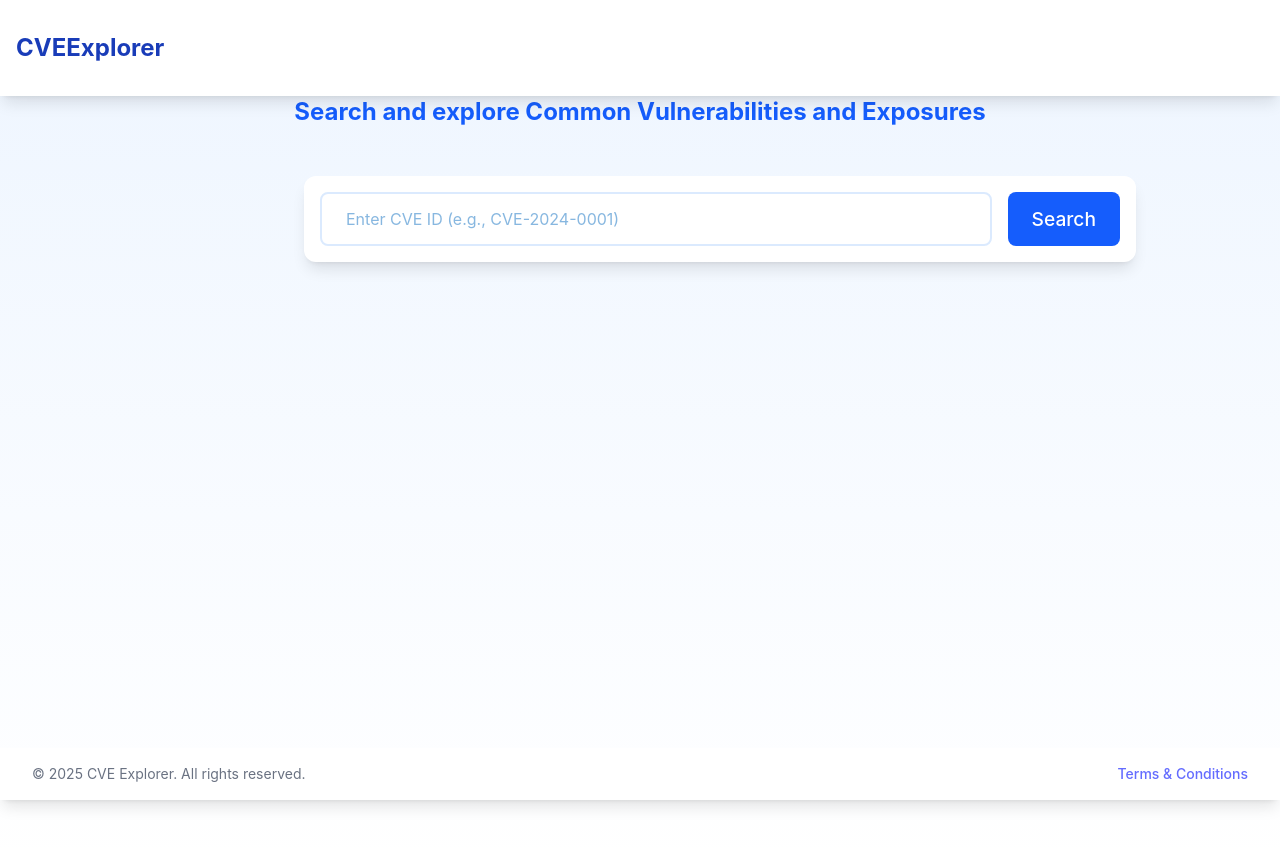
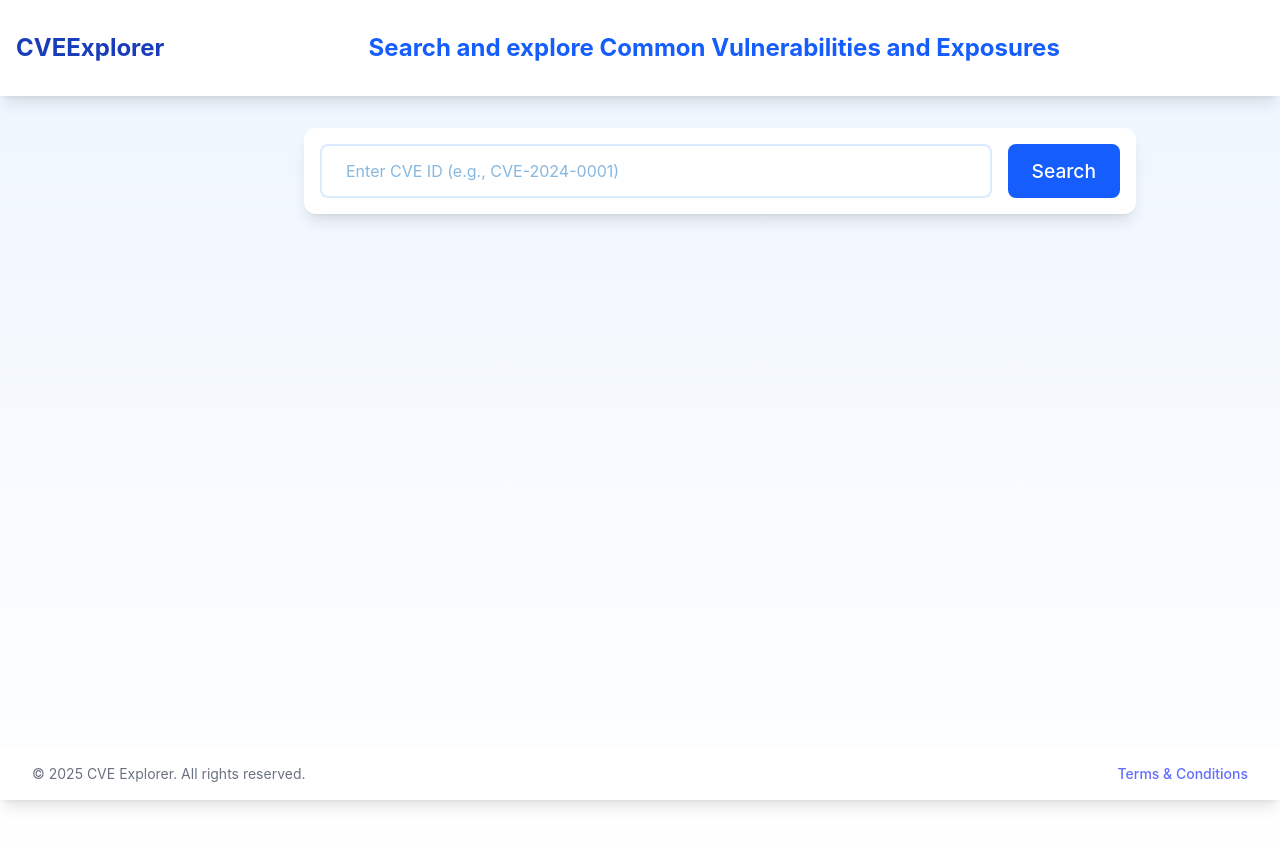
Before and after one commit to louisroehrs/CVEExplorer, a React (Vite) app in the folder client/: page / in a window 1280 px wide. Shown: the top 848 px of the page. Built offline with nearby package versions, Linux system fonts and the light colour scheme.

Commit message:
Better display and scrolling

```diff
--- a/client/src/App.tsx
+++ b/client/src/App.tsx
@@ -138,13 +138,13 @@ function App() {
         <nav className="py-8">
           <div className="w-full bg-white mx-auto shadow-lg px-4 fixed top-0 left-0">
             <div className="flex justify-between h-24">
-              <div className="flex">
-                <div className="flex-shrink-0 flex items-center">
+                <div className="flex flex-row justify-between w-full items-center">
                   <Link to="/" className="text-xl font-bold text-gray-800">
                     <h2 className="text-2xl font-bold text-blue-800">CVEExplorer</h2>
                   </Link>
+                  <p className="text-blue-600 text-2xl font-bold text-right left-48">Search and explore Common Vulnerabilities and Exposures</p>
+                  <div></div>
                 </div>
-              </div>
             </div>
           </div>
         </nav>
@@ -154,12 +154,9 @@ function App() {
             <Route path="/terms" element={<TermsAndConditions />} />
             <Route path="/" element={
               <div className="min-h-screen bg-gradient-to-b from-blue-50 to-white">
-                <div className="max-w-5xl mx-auto px-4 py-8">
-                  <div className="text-center mb-12">
-                    <p className="text-blue-600 text-2xl font-bold">Search and explore Common Vulnerabilities and Exposures</p>
-                  </div>
-
-                  <div id="scroller" className="bg-white rounded-xl shadow-lg p-4 ml-40 mb-8 sticky top-2 z-10">
+                <div className="max-w-5xl mx-auto px-4 py-4">
+                  <div className="text-center mb-12"></div>
+                  <div className="bg-white rounded-xl shadow-lg p-4 ml-40 mb-8 sticky top-2 z-10">
                     <div className="flex gap-4">
                       <input
                         type="text"
```
